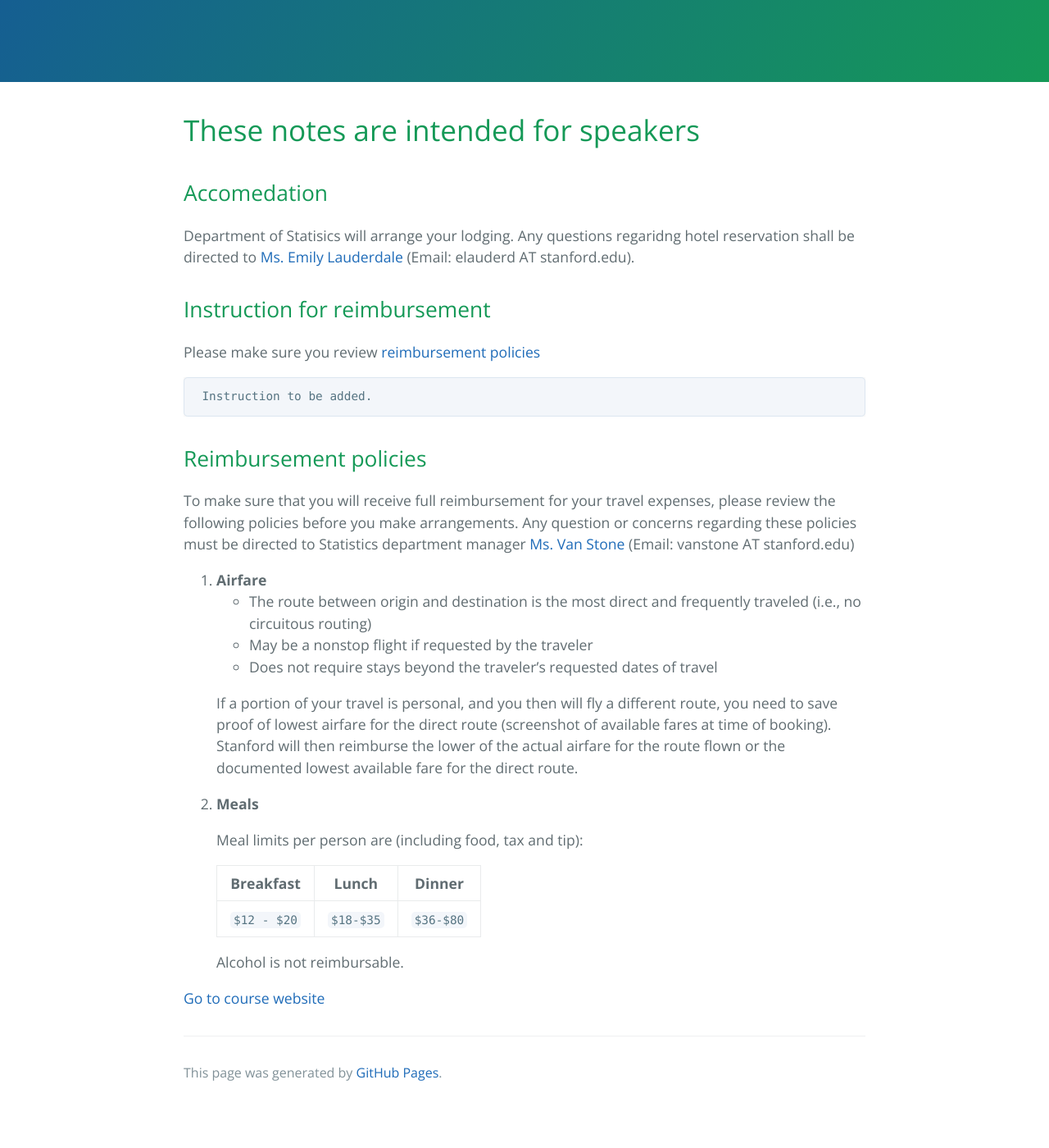
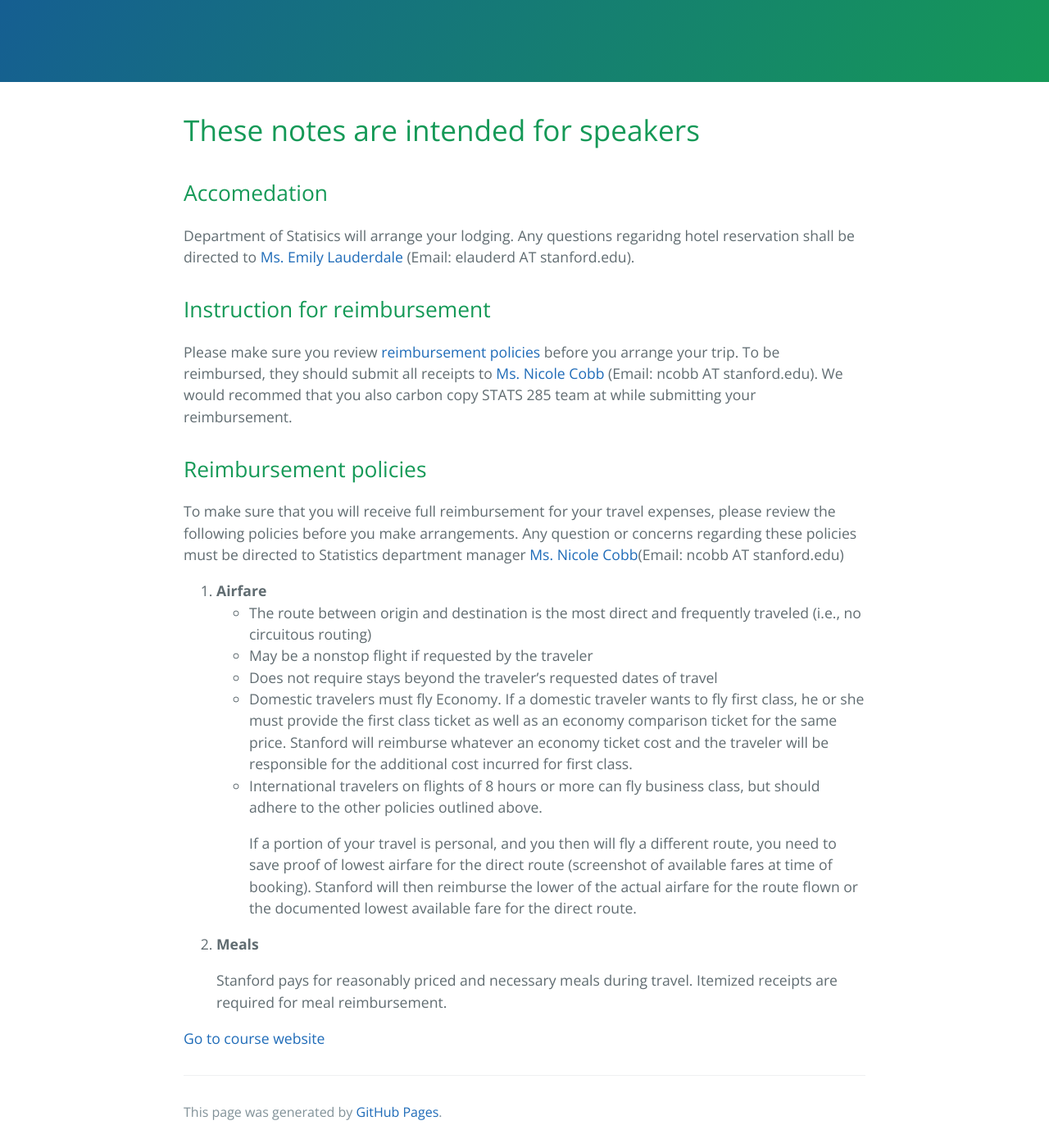
Before and after one commit to stats285/stats285.github.io, a Jekyll site: the page built from speaker_visit.md, in a window 1280 px wide and 1400 px high, scrolled down 295 px. Shown: the whole window at 82% size. Built offline with Jekyll 4.4.1, drawn with Linux system fonts in a browser that asks for light colours; our own code applies the rules of GitHub Pages for plain Markdown files; the repository's description, which GitHub fills in, is left out; before the commit the page ends 1647 px from its top, so only the background shows below that.

Commit message:
travel's info updated

```diff
--- a/speaker_visit.md
+++ b/speaker_visit.md
@@ -7,32 +7,27 @@ Department of Statisics will arrange your lodging. Any questions regaridng hotel
 
 
 ## Instruction for reimbursement
-Please make sure you review [reimbursement policies](#reimbursement-policies)
-
-     Instruction to be added.
-
-
+Please make sure you review [reimbursement policies](#reimbursement-policies) before you arrange your trip.
+To be reimbursed, they should submit all receipts to [Ms. Nicole Cobb](https://statistics.stanford.edu/people/nicole-cobb) (Email: ncobb AT stanford.edu). We would recommed that you also carbon copy STATS 285 team at <stats285.stanford AT gmail.com> while submitting your reimbursement.
 
 
 ## Reimbursement policies
-To make sure that you will receive full reimbursement for your travel expenses, please review the following policies before you make arrangements. Any question or concerns regarding these policies must be directed to Statistics department manager [Ms. Van Stone](https://statistics.stanford.edu/people/ellen-van-stone) (Email: vanstone AT stanford.edu)
+To make sure that you will receive full reimbursement for your travel expenses, please review the following policies before you make arrangements. Any question or concerns regarding these policies must be directed to Statistics department manager [Ms. Nicole Cobb](https://statistics.stanford.edu/people/nicole-cobb)(Email: ncobb AT stanford.edu)
 
 
 1. **Airfare**
    * The route between origin and destination is the most direct and frequently traveled (i.e., no circuitous routing)
    * May be a nonstop flight if requested by the traveler
    * Does not require stays beyond the traveler's requested dates of travel
+   * Domestic travelers must fly Economy. If a domestic traveler wants to fly first class, he or she must provide the first class ticket as well as an economy comparison ticket for the same price. Stanford will reimburse whatever an economy ticket cost and the traveler will be responsible for the additional cost incurred for first class.
+   * International travelers on flights of 8 hours or more can fly business class, but should adhere to the other policies outlined above.
 
-   If a portion of your travel is personal, and you then will fly a different route, you need to save proof of lowest airfare for the direct route (screenshot of available fares at time of booking). Stanford will then reimburse the lower of the actual airfare for the route flown or the documented lowest available fare for the direct route.
+       If a portion of your travel is personal, and you then will fly a different route, you need to save proof of lowest airfare for the direct route (screenshot of available fares at time of booking). Stanford will then reimburse the lower of the actual airfare for the route flown or the documented lowest available fare for the direct route.
 
 2. **Meals**
 
-    Meal limits per person are (including food, tax and tip):
+   Stanford pays for reasonably priced and necessary meals during travel. Itemized receipts are required for meal reimbursement.
 
-    | Breakfast   |  Lunch  | Dinner   |
-    | :---------: |:-------:|:--------:|
-    |  `$12 - $20`|`$18-$35`|`$36-$80` |
 
-    Alcohol is not reimbursable.
 
 [Go to course website](./)
```
